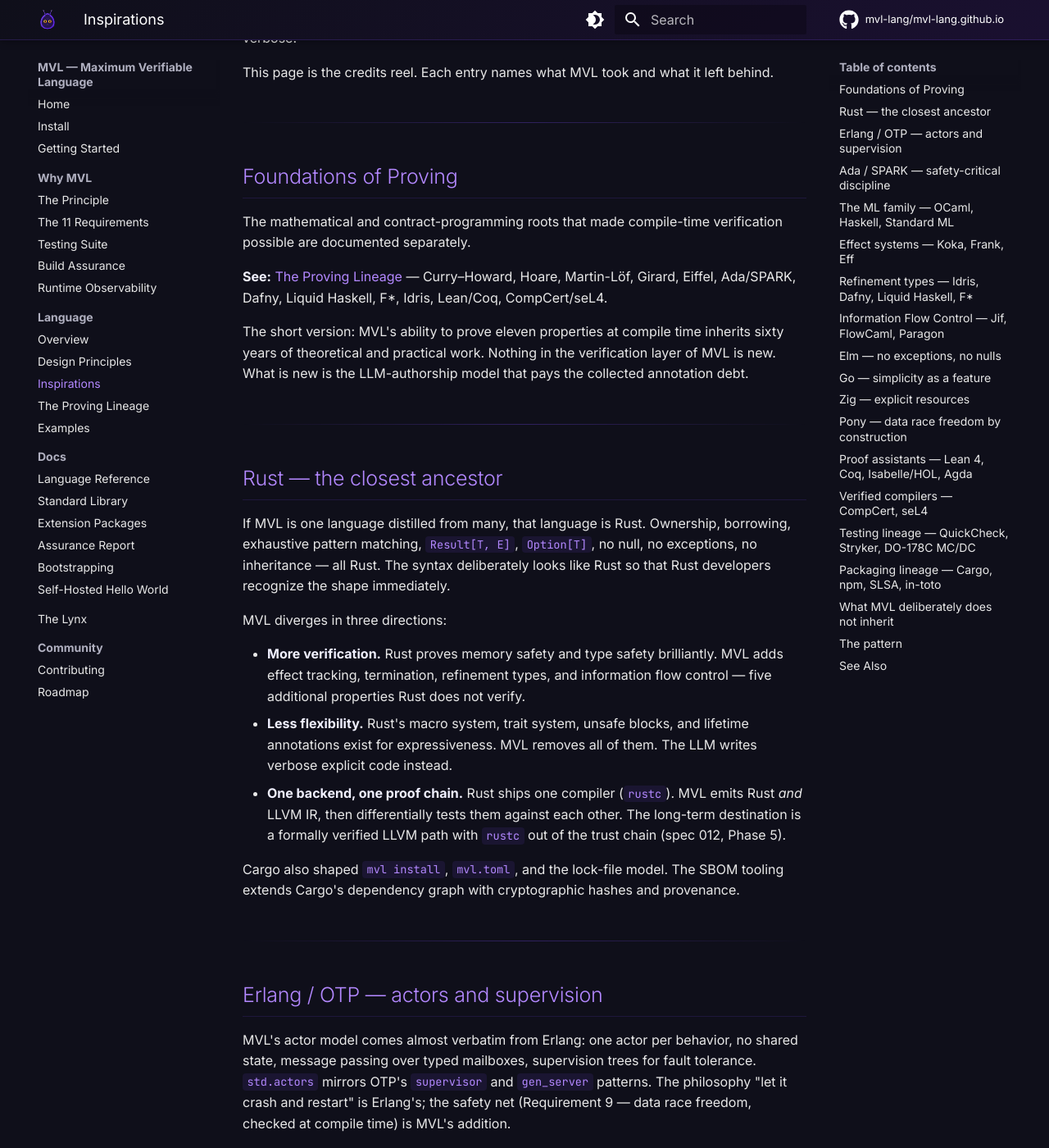
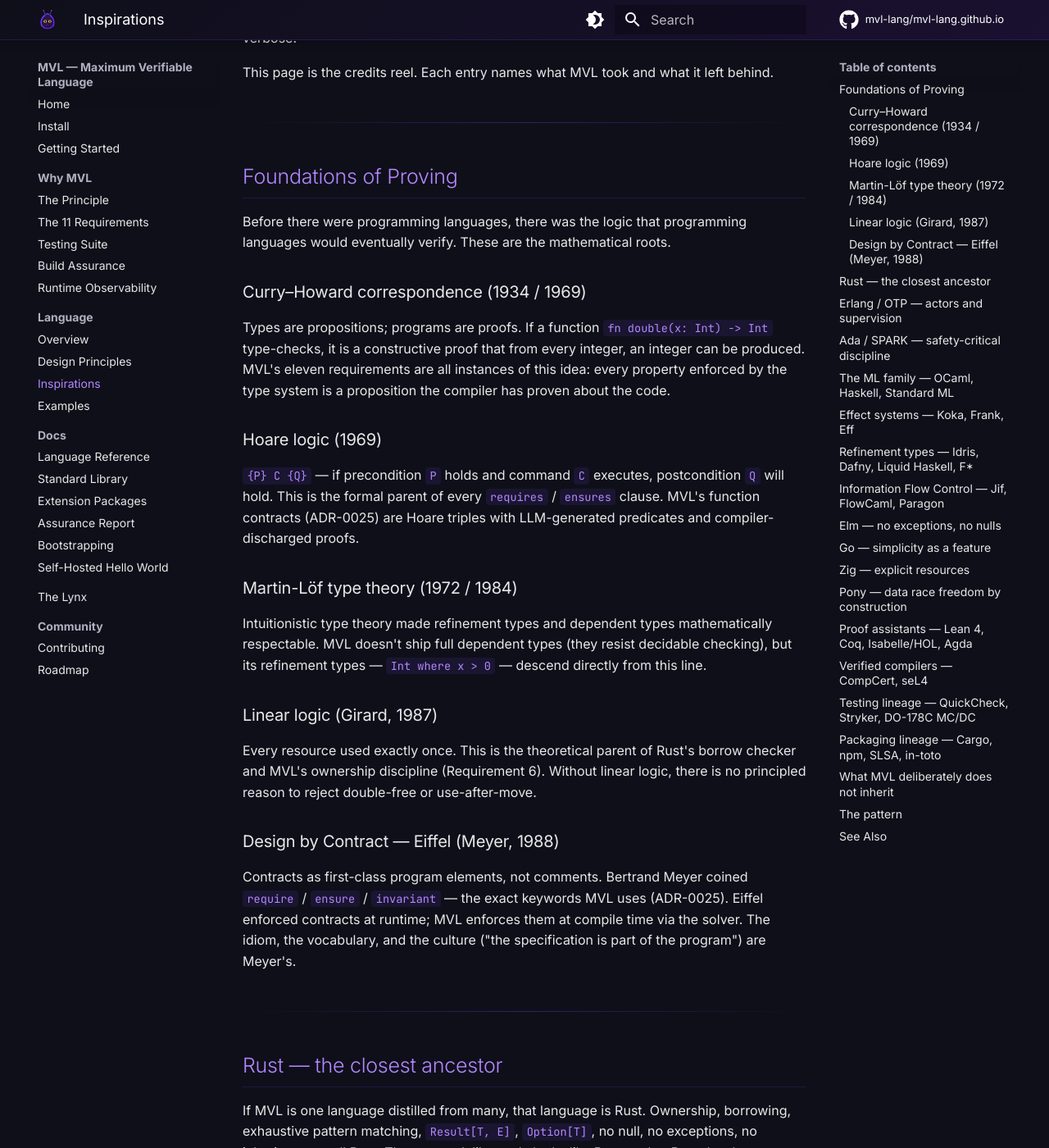
Before and after one commit to mvl-lang/mvl-lang.github.io, an MkDocs documentation site: the page built from docs/language/inspirations.md, in a window 1280 px wide and 1400 px high, scrolled down 300 px. Shown: the whole window at 82% size. Built offline with MkDocs 1.6.1 and Material for MkDocs 9.7.7, drawn with Linux system fonts in a browser that asks for light colours; comment, search, counter and statistics services are not loaded.

Commit message:
docs(language): drop proving-lineage page for now
Held for later publication. Inspirations page keeps the compact
Foundations-of-Proving section inline (5 entries: Curry-Howard,
Hoare, Martin-Lof, Girard, Eiffel).

Co-Authored-By: Claude Opus 4.5 <noreply@anthropic.com>

```diff
--- a/docs/language/inspirations.md
+++ b/docs/language/inspirations.md
@@ -8,11 +8,27 @@ This page is the credits reel. Each entry names what MVL took and what it left b
 
 ## Foundations of Proving
 
-The mathematical and contract-programming roots that made compile-time verification possible are documented separately.
+Before there were programming languages, there was the logic that programming languages would eventually verify. These are the mathematical roots.
 
-**See:** [The Proving Lineage](proving-lineage.md) — Curry–Howard, Hoare, Martin-Löf, Girard, Eiffel, Ada/SPARK, Dafny, Liquid Haskell, F\*, Idris, Lean/Coq, CompCert/seL4.
+### Curry–Howard correspondence (1934 / 1969)
 
-The short version: MVL's ability to prove eleven properties at compile time inherits sixty years of theoretical and practical work. Nothing in the verification layer of MVL is new. What is new is the LLM-authorship model that pays the collected annotation debt.
+Types are propositions; programs are proofs. If a function `fn double(x: Int) -> Int` type-checks, it is a constructive proof that from every integer, an integer can be produced. MVL's eleven requirements are all instances of this idea: every property enforced by the type system is a proposition the compiler has proven about the code.
+
+### Hoare logic (1969)
+
+`{P} C {Q}` — if precondition `P` holds and command `C` executes, postcondition `Q` will hold. This is the formal parent of every `requires` / `ensures` clause. MVL's function contracts (ADR-0025) are Hoare triples with LLM-generated predicates and compiler-discharged proofs.
+
+### Martin-Löf type theory (1972 / 1984)
+
+Intuitionistic type theory made refinement types and dependent types mathematically respectable. MVL doesn't ship full dependent types (they resist decidable checking), but its refinement types — `Int where x > 0` — descend directly from this line.
+
+### Linear logic (Girard, 1987)
+
+Every resource used exactly once. This is the theoretical parent of Rust's borrow checker and MVL's ownership discipline (Requirement 6). Without linear logic, there is no principled reason to reject double-free or use-after-move.
+
+### Design by Contract — Eiffel (Meyer, 1988)
+
+Contracts as first-class program elements, not comments. Bertrand Meyer coined `require` / `ensure` / `invariant` — the exact keywords MVL uses (ADR-0025). Eiffel enforced contracts at runtime; MVL enforces them at compile time via the solver. The idiom, the vocabulary, and the culture ("the specification is part of the program") are Meyer's.
 
 ---
 
--- a/mkdocs.yml
+++ b/mkdocs.yml
@@ -51,7 +51,6 @@ nav:
     - Overview: language/overview.md
     - Design Principles: language/principles.md
     - Inspirations: language/inspirations.md
-    - The Proving Lineage: language/proving-lineage.md
     - Examples: language/examples.md
   - Docs:
     - Language Reference: docs/reference.md
```
Also changed, not shown: docs/language/proving-lineage.md (deleted, +0 -99 lines).
